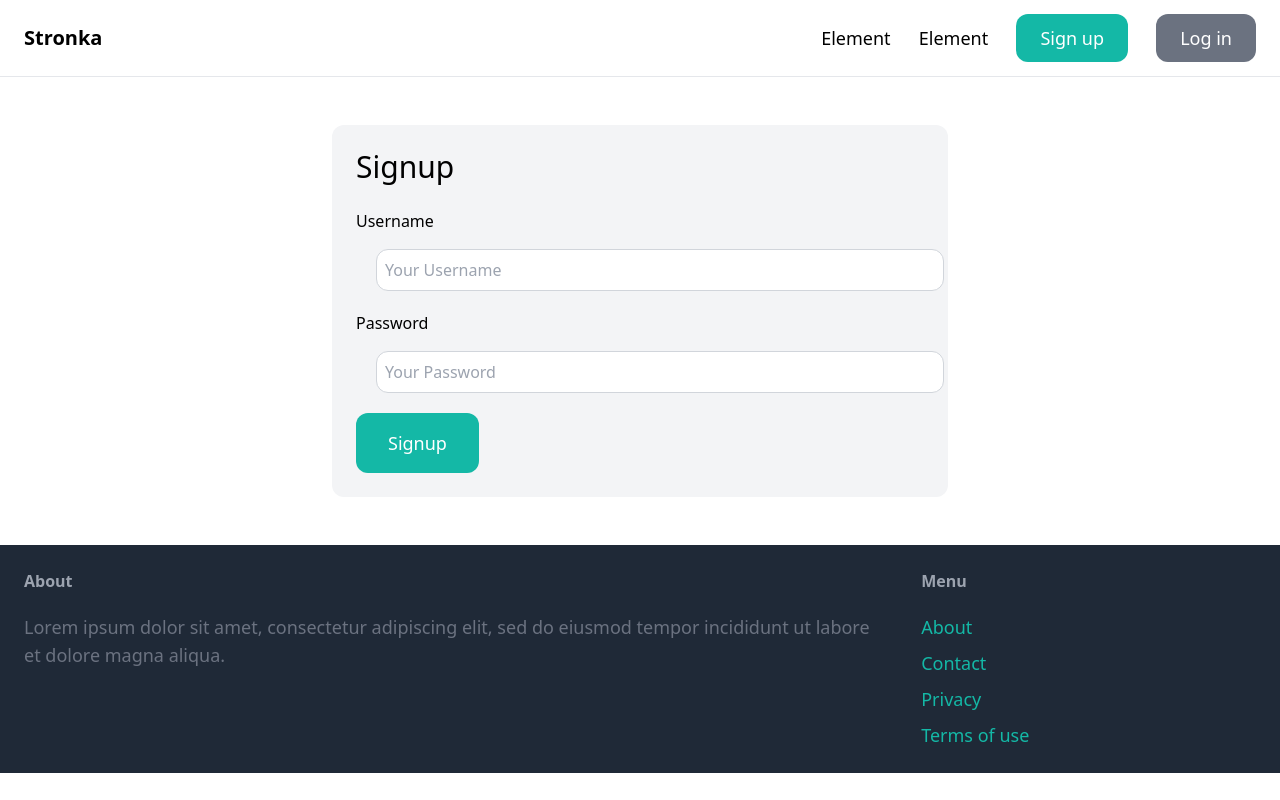
After one commit to SilverPung/web-aplication, a Django app: page /login/ in a window 1280 px wide. The commit adds this page. Run offline with Django 5.2, Linux system fonts and the light colour scheme; some libraries are stand-ins or nearby versions.

Commit message:
stworzenie menu po zalogowaniu

```diff
--- a/web/core/forms.py
+++ b/web/core/forms.py
@@ -1,6 +1,14 @@
 from django import forms
 from django.contrib.auth.models import User
-from django.contrib.auth.forms import UserCreationForm
+from django.contrib.auth.forms import UserCreationForm, AuthenticationForm
+
+
+class LoginForm(AuthenticationForm):#form do logowania na stronie
+    username = forms.CharField(widget=forms.TextInput(attrs={'placeholder': 'Your Username', 'class': 'w-full p-2 my-2 mx-5 border border-gray-300 rounded-xl'}))
+    password = forms.CharField(widget=forms.PasswordInput(attrs={'placeholder': 'Your Password', 'class': 'w-full p-2 my-2 mx-5 border border-gray-300 rounded-xl'}))
+
+
+
 
 class SignupForm(UserCreationForm):#form do rejestracji na stronie
     class Meta:#klasa do formularza
--- a/web/core/templates/core/base.html
+++ b/web/core/templates/core/base.html
@@ -17,8 +17,15 @@
                 <a href="#" class="text-lg hover:text-gray-900">Element</a><!--przyciski-->
                 <a href="#" class="text-lg hover:text-gray-900">Element</a>
 
+                {% if request.user.is_authenticated %}
+                <a href="#" class="px-6 py-3 text-lg hover:text-gray-900 bg-teal-500 text-white rounded-xl hover:bg-teal-700">Inbox</a><!--przyciski do logowania-->
+                <a href="#" class="px-6 py-3 text-lg hover:text-gray-900 bg-gray-500 text-white rounded-xl hover:bg-gray-700">Dashboard</a>
+
+                {% else %}
                 <a href="{% url 'core:signup' %}" class="px-6 py-3 text-lg hover:text-gray-900 bg-teal-500 text-white rounded-xl hover:bg-teal-700">Sign up</a><!--przyciski do logowania-->
-                <a href="#" class="px-6 py-3 text-lg hover:text-gray-900 bg-gray-500 text-white rounded-xl hover:bg-gray-700">Log in</a>
+                <a href="{% url 'core:login' %}" class="px-6 py-3 text-lg hover:text-gray-900 bg-gray-500 text-white rounded-xl hover:bg-gray-700">Log in</a>
+                {% endif %}
+
             </div>
         </nav>
 
--- /dev/null
+++ b/web/core/templates/core/login.html
@@ -0,0 +1,32 @@
+{% extends 'core/base.html' %} <!-- Rozszerza bazowy szablon HTML -->
+
+{% block title %}Signup{%endblock%} <!-- Ustawia tytuł strony na "Signup" -->
+
+{% block content %} <!-- Początek bloku zawartości -->
+    <div class="w-1/2 my-6 mx-auto p-6 bg-gray-100 rounded-xl"> <!-- Kontener dla formularza rejestracji -->
+        <h1 class="mb-6 text-3xl">Signup</h1> <!-- Nagłówek formularza -->
+        <form method="post"> <!-- Początek formularza -->
+            {% csrf_token %} <!-- Token CSRF dla zabezpieczenia formularza -->
+            <div class="mb-3"> <!-- Kontener dla pola "Username" -->
+                <label class="inline-block mb-2">Username</label><br>
+                {{form.username}} <!-- Pole "Username" -->
+            </div>
+            <div class="mb-3"> <!-- Kontener dla pola "Password" -->
+                <label class="inline-block mb-2">Password</label><br>
+                {{form.password}} <!-- Pole "Password" -->
+            </div>
+
+            {% if form.errors or form.non_field_errors %} <!-- Jeśli są błędy formularza -->
+                <div class="bg-red-100 p-6 mb-3 rounded-xl"> <!-- Kontener dla błędów -->
+                    <ul> <!-- Lista błędów -->
+                        {% for error in form.errors %} <!-- Pętla przez błędy -->
+                            <li>{{error}}</li> <!-- Wyświetla błąd -->
+                        {% endfor %}
+                    </ul>
+                </div>
+            {% endif %}
+
+            <button class="py-4 px-8 text-lg rounded-xl bg-teal-500 hover:bg-teal-700 text-white">Signup</button> <!-- Przycisk "Signup" -->
+
+    </div>
+{% endblock %} <!-- Koniec bloku zawartości -->
--- a/web/core/urls.py
+++ b/web/core/urls.py
@@ -1,10 +1,12 @@
 from django.urls import path
 from . import views
-
+from django.contrib.auth import views as auth_views
+from .forms import LoginForm
 app_name = 'core' #nazwa podaplikacji
 
 urlpatterns = [ #adresy url na stronie odpowiadające za wywołanie funkcji z pliku views.py
     path('', views.index, name='index'),
     path('contact/', views.contact, name='contact'),
-    path('signup/', views.signup, name='signup')
+    path('signup/', views.signup, name='signup'),
+    path('login/', auth_views.LoginView.as_view(template_name='core/login.html',authentication_form=LoginForm), name='login'),
 ]
--- a/web/web/settings.py
+++ b/web/web/settings.py
@@ -27,7 +27,9 @@ DEBUG = True
 
 ALLOWED_HOSTS = []
 
-
+LOGIN_URL='/login/'
+LOGIN_REDIRECT_URL = '/'
+LOGOUT_REDIRECT_URL = '/'
 # Application definition
 
 INSTALLED_APPS = [
```
Also changed, not shown: web/db.sqlite3.
